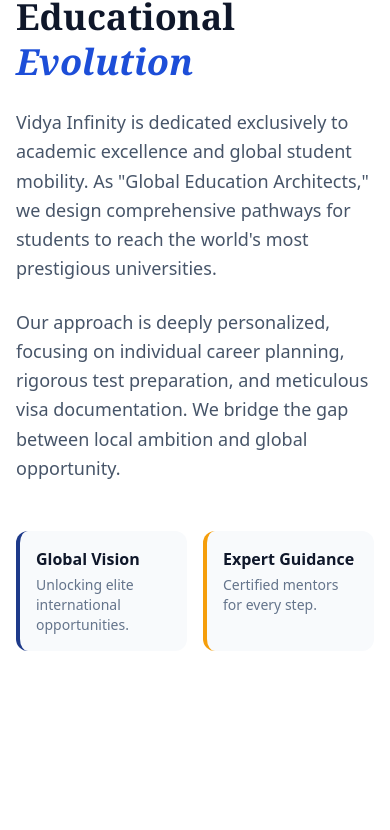
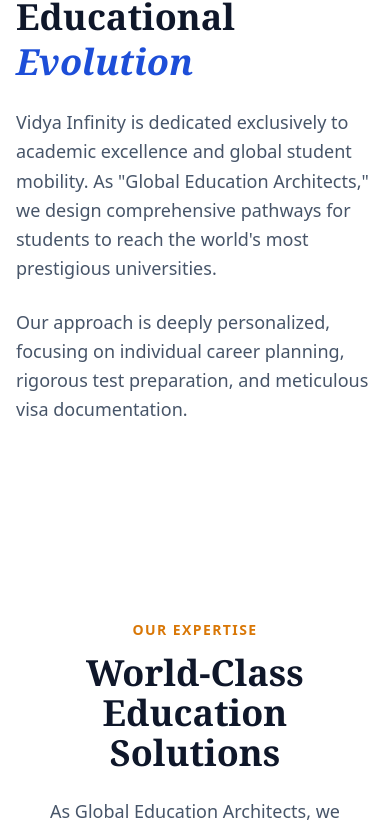
Before and after one commit to manishsirgg/vidyainfinity, a React (Vite) app: page / in a window 390 px wide. Shown: the part 2170-3000 px from the top of the page. Built offline with nearby package versions, Linux system fonts and the light colour scheme.

Commit message:
Update App.tsx

```diff
--- a/src/App.tsx
+++ b/src/App.tsx
@@ -1,16 +1,22 @@
-import aboutImage from './assets/about.png';
 import React, { useEffect } from 'react';
+import { BrowserRouter as Router, Routes, Route } from 'react-router-dom';
+
 import Navbar from './components/Navbar';
 import Hero from './components/Hero';
 import Services from './components/Services';
 import Contact from './components/Contact';
 import Footer from './components/Footer';
+
+import PrivacyPolicy from './pages/PrivacyPolicy';
+import TermsOfService from './pages/TermsOfService';
+
 import { CONTACT_INFO } from './constants';
 import { MessageCircle } from 'lucide-react';
-import { SOCIAL_LINKS } from "./constants";
+import aboutImage from './assets/about.png';
 
-const App: React.FC = () => {
-  // Simple scroll animation trigger
+
+// ✅ Home Page Component
+const HomePage: React.FC = () => {
   useEffect(() => {
     const observer = new IntersectionObserver((entries) => {
       entries.forEach(entry => {
@@ -20,22 +26,24 @@
       });
     }, { threshold: 0.1 });
 
-    document.querySelectorAll('.scroll-animate').forEach(el => observer.observe(el));
+    document.querySelectorAll('.scroll-animate')
+      .forEach(el => observer.observe(el));
 
     return () => observer.disconnect();
   }, []);
 
   return (
-    <div className="min-h-screen bg-white">
-      <Navbar />
+    <>
       <Hero />
 
       {/* About Section */}
       <section id="about" className="py-24 bg-white relative">
         <div className="container mx-auto px-4 md:px-8">
           <div className="grid lg:grid-cols-2 gap-16 items-center">
+
             <div className="relative scroll-animate opacity-0">
               <div className="absolute -top-10 -left-10 w-40 h-40 bg-blue-100 rounded-full z-0"></div>
+
               <img
                 src={aboutImage}
                 alt="About Vidya Infinity"
@@ -44,67 +52,59 @@
 
               <div className="absolute -bottom-6 -right-6 bg-amber-500 text-white p-8 rounded-2xl shadow-xl z-20">
                 <p className="text-4xl font-bold font-serif leading-none">500+</p>
-                <p className="text-sm font-bold uppercase tracking-widest mt-1">Success Stories</p>
+                <p className="text-sm font-bold uppercase tracking-widest mt-1">
+                  Success Stories
+                </p>
               </div>
             </div>
 
             <div className="space-y-6">
-              <span className="text-blue-700 font-bold uppercase tracking-widest text-sm">Our Mission</span>
+              <span className="text-blue-700 font-bold uppercase tracking-widest text-sm">
+                Our Mission
+              </span>
+
               <h2 className="text-4xl md:text-5xl font-serif font-bold text-slate-900 leading-tight">
-                Empowering Your <br />Educational <span className="text-blue-700 italic">Evolution</span>
+                Empowering Your <br />
+                Educational <span className="text-blue-700 italic">Evolution</span>
               </h2>
+
               <p className="text-slate-600 text-lg leading-relaxed">
-                Vidya Infinity is dedicated exclusively to academic excellence and global student mobility. As "Global Education Architects," we design comprehensive pathways for students to reach the world's most prestigious universities.
+                Vidya Infinity is dedicated exclusively to academic excellence and global student mobility.
+                As "Global Education Architects," we design comprehensive pathways for students to reach
+                the world's most prestigious universities.
               </p>
+
               <p className="text-slate-600 text-lg leading-relaxed">
-                Our approach is deeply personalized, focusing on individual career planning, rigorous test preparation, and meticulous visa documentation. We bridge the gap between local ambition and global opportunity.
+                Our approach is deeply personalized, focusing on individual career planning,
+                rigorous test preparation, and meticulous visa documentation.
               </p>
-              <div className="grid grid-cols-2 gap-4 pt-6">
-                <div className="p-4 bg-slate-50 rounded-xl border-l-4 border-blue-900">
-                  <h4 className="font-bold text-slate-900 mb-1">Global Vision</h4>
-                  <p className="text-sm text-slate-500">Unlocking elite international opportunities.</p>
             </div>
-                <div className="p-4 bg-slate-50 rounded-xl border-l-4 border-amber-500">
-                  <h4 className="font-bold text-slate-900 mb-1">Expert Guidance</h4>
-                  <p className="text-sm text-slate-500">Certified mentors for every step.</p>
-                </div>
-              </div>
-            </div>
+
           </div>
         </div>
       </section>
 
       <Services />
+      <Contact />
+    </>
+  );
+};
 
-      {/* Testimonial Section */}
-      <section className="py-24 bg-slate-50 overflow-hidden">
-        <div className="container mx-auto px-4 md:px-8">
-          <div className="text-center mb-16">
-            <h2 className="text-3xl font-serif font-bold text-slate-900 italic underline decoration-amber-500/30">Trusted by Students Globally</h2>
-          </div>
-          <div className="flex flex-wrap justify-center gap-8">
-            {[1, 2, 3].map((item) => (
-              <div key={item} className="bg-white p-8 rounded-2xl shadow-md max-w-sm hover:shadow-xl transition-shadow border border-slate-100">
-                <div className="flex gap-1 text-amber-500 mb-4">
-                  {[...Array(5)].map((_, i) => <span key={i}>★</span>)}
-                </div>
-                <p className="text-slate-600 italic mb-6">
-                  "The team at Vidya Infinity made my university application process seamless. Their guidance on SOPs and visa documentation was invaluable. I'm now studying at my dream university!"
-                </p>
-                <div className="flex items-center gap-4">
-                  <img src={`https://picsum.photos/seed/student${item}/100/100`} className="rounded-full w-12 h-12 border-2 border-blue-100" />
-                  <div>
-                    <h5 className="font-bold text-slate-900">Sanya Sharma</h5>
-                    <p className="text-xs text-slate-400">Masters Student, UK</p>
-                  </div>
-                </div>
-              </div>
-            ))}
-          </div>
-        </div>
-      </section>
 
-      <Contact />
+// ✅ Main App
+const App: React.FC = () => {
+  return (
+    <Router>
+      <div className="min-h-screen bg-white">
+
+        <Navbar />
+
+        <Routes>
+          <Route path="/" element={<HomePage />} />
+          <Route path="/privacy-policy" element={<PrivacyPolicy />} />
+          <Route path="/terms-of-service" element={<TermsOfService />} />
+        </Routes>
+
         <Footer />
 
         {/* Floating WhatsApp CTA */}
@@ -114,29 +114,10 @@
           aria-label="Chat on WhatsApp"
         >
           <MessageCircle size={32} />
-        <span className="absolute right-full mr-4 top-1/2 -translate-y-1/2 bg-white text-slate-900 px-4 py-2 rounded-lg text-sm font-bold shadow-xl opacity-0 group-hover:opacity-100 transition-opacity whitespace-nowrap hidden md:block">
-          Questions? Chat with our Architects!
-        </span>
         </a>
 
-      {/* Basic Animation CSS */}
-      <style>{`
-        @keyframes fadeInUp {
-          from { opacity: 0; transform: translateY(30px); }
-          to { opacity: 1; transform: translateY(0); }
-        }
-        @keyframes fadeIn {
-          from { opacity: 0; }
-          to { opacity: 1; }
-        }
-        .animate-fadeInUp {
-          animation: fadeInUp 0.8s ease-out forwards;
-        }
-        .animate-fadeIn {
-          animation: fadeIn 1.2s ease-out forwards;
-        }
-      `}</style>
       </div>
+    </Router>
   );
 };
 
```
Lines whose indentation alone changed are shown as unchanged.
